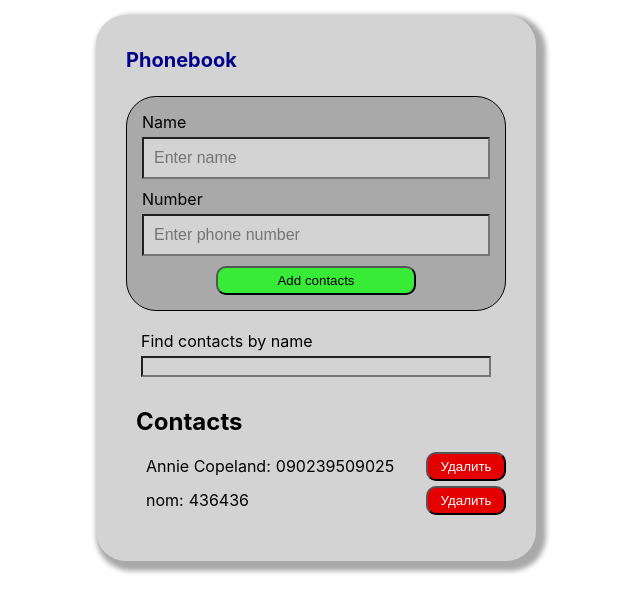
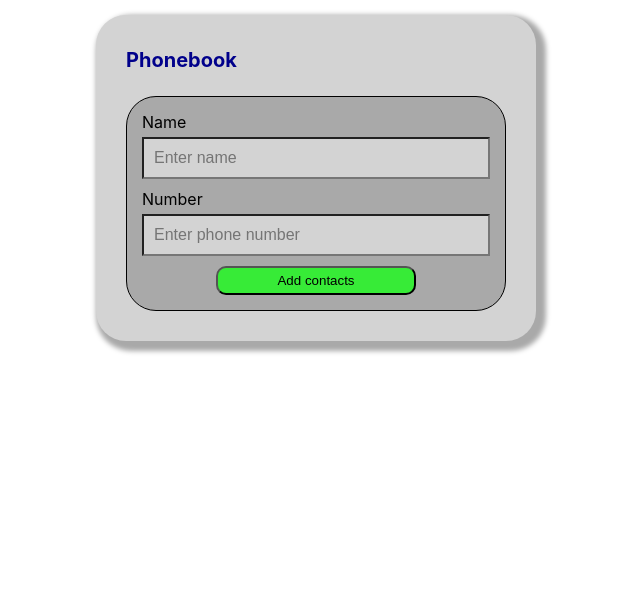
Before and after one commit to febsnow/goit-react-hw-07-phonebook, a React (Create React App) app: page / in a window 1280 px wide. Shown: the top 612 px of the page, without its empty margins (324-964 px from the left). Built offline with nearby package versions, Linux system fonts and the light colour scheme; data requests are answered from the project's data file.

Commit message:
fixed filter

```diff
--- a/src/data/db.json
+++ b/src/data/db.json
@@ -1,14 +1,3 @@
 {
-  "contacts": [
-    {
-      "name": "Annie Copeland",
-      "number": "090239509025",
-      "id": 1
-    },
-    {
-      "name": "nom",
-      "number": "436436",
-      "id": 2
-    }
-  ]
+  "contacts": []
 }
--- a/src/redux/reducers.js
+++ b/src/redux/contacts/reducers.js
@@ -1,6 +1,6 @@
 import { createReducer } from "@reduxjs/toolkit";
 import { combineReducers } from "redux";
-import actions from "./contacts/actions";
+import actions from "./actions";
 
 const {
   fetchContactRequest,
--- a/src/redux/store.js
+++ b/src/redux/store.js
@@ -1,5 +1,5 @@
 import { configureStore } from "@reduxjs/toolkit";
-import rootReducer from "./reducers";
+import rootReducer from "./contacts/reducers";
 
 const store = configureStore({ reducer: rootReducer });
 
--- a/src/сomponents/ContactsList/ContactList.jsx
+++ b/src/сomponents/ContactsList/ContactList.jsx
@@ -8,6 +8,7 @@ import {
   getFilteredContacts,
 } from "../../redux/contacts/contacts-selectors";
 import "./ContactList.css";
+import ErrorPrompt from "../ErrorPrompt/ErrorPrompt";
 
 class ContactList extends Component {
   static propTypes = {
@@ -19,8 +20,11 @@ class ContactList extends Component {
     const { items, handleRemove } = this.props;
 
     return (
+      <>
+        {items === null && <p>Nothing found</p>}
         <TransitionGroup component="ul" className="list">
-        {items.map((contact) => {
+          {items &&
+            items.map((contact) => {
               return (
                 <CSSTransition
                   appear={true}
@@ -46,6 +50,7 @@ class ContactList extends Component {
               );
             })}
         </TransitionGroup>
+      </>
     );
   }
 }
@@ -54,9 +59,17 @@ const mapStateToProps = (state) => {
   const allContacts = getAllContacts(state);
   const filteredContacts = getFilteredContacts(state);
 
-  return {
-    items: filteredContacts.length > 0 ? filteredContacts : allContacts,
-  };
+  if (filteredContacts.length > 0) {
+    return { items: filteredContacts };
+  }
+  if (filteredContacts.length === 0) {
+    return { items: null };
+  }
+
+  return { items: allContacts };
+  // return {
+  //   items: filteredContacts.length > 0 ? filteredContacts : allContacts,
+  // };
 };
 
 const mapDispatchToProps = (dispatch) => {
```
Lines whose indentation alone changed are shown as unchanged.
